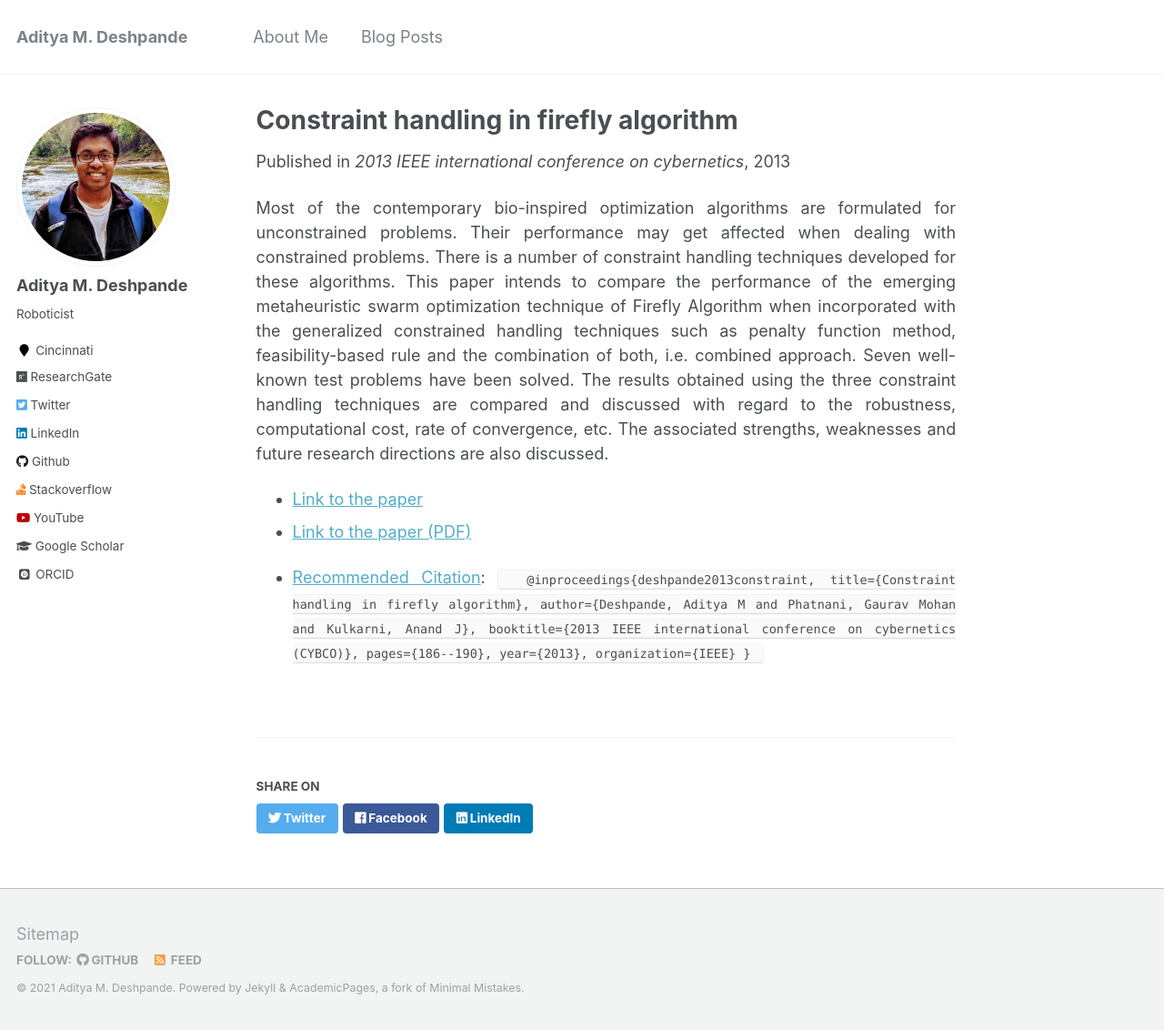
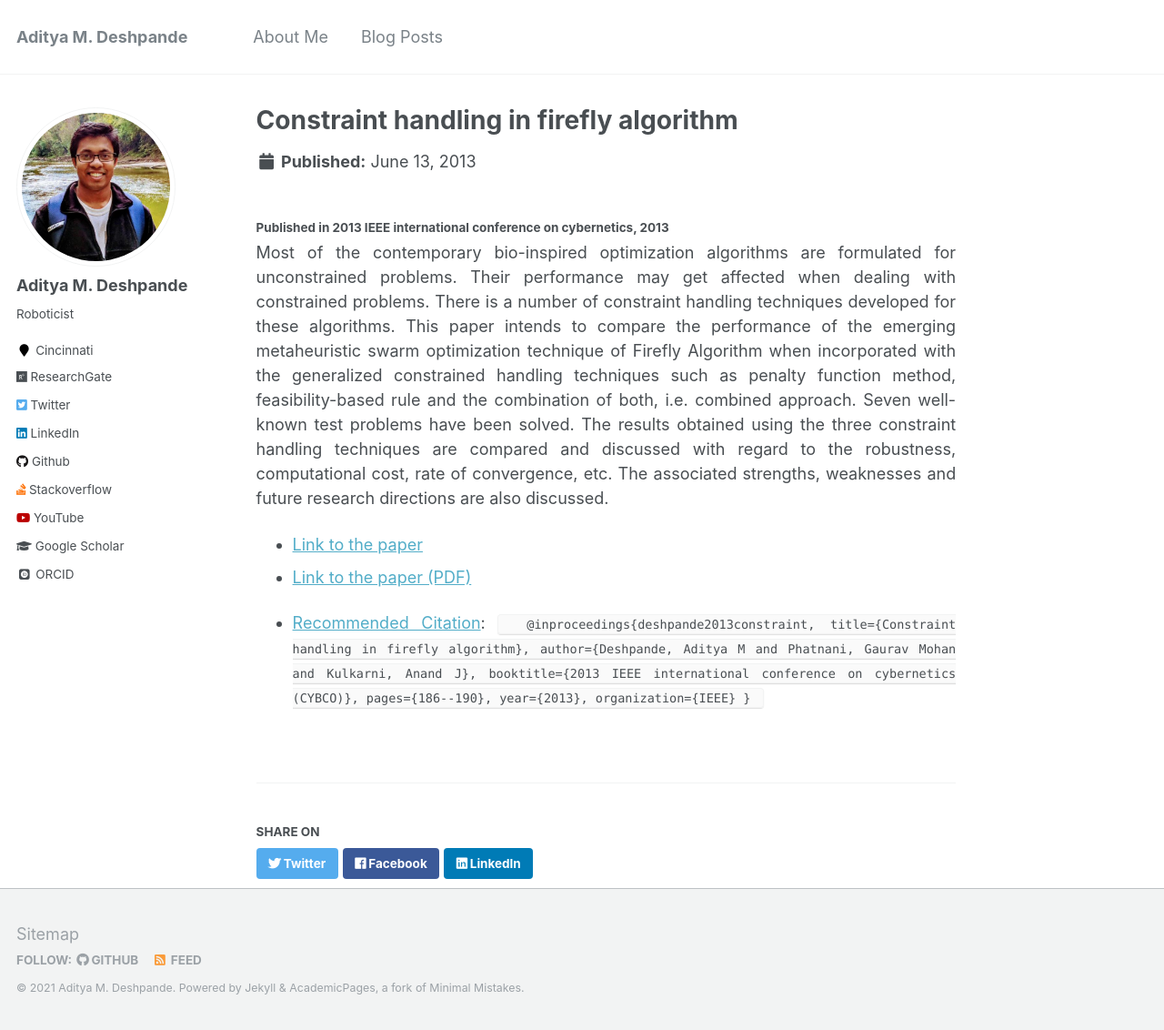
Before and after one commit to adipandas/adipandas.github.io, a Jekyll site: the page built from _publications/2013-06-13-firefly.md, in a window 1280 px wide and 1132 px high. Shown: the whole window at 91% size. Built offline with Jekyll 4.4.1, drawn with Linux system fonts in a browser that asks for light colours; some web fonts are replaced.

Commit message:
Update 2013-06-13-firefly.md

```diff
--- a/_publications/2013-06-13-firefly.md
+++ b/_publications/2013-06-13-firefly.md
@@ -3,9 +3,10 @@
 collection: IEEE
 permalink:
 excerpt: ---
-venue: '2013 IEEE international conference on cybernetics'
+venue:
 ---
 
+#### Published in 2013 IEEE international conference on cybernetics, 2013
 
 Most of the contemporary bio-inspired optimization algorithms are formulated for unconstrained problems. Their performance may get affected when dealing with constrained problems. There is a number of constraint handling techniques developed for these algorithms. This paper intends to compare the performance of the emerging metaheuristic swarm optimization technique of Firefly Algorithm when incorporated with the generalized constrained handling techniques such as penalty function method, feasibility-based rule and the combination of both, i.e. combined approach. Seven well-known test problems have been solved. The results obtained using the three constraint handling techniques are compared and discussed with regard to the robustness, computational cost, rate of convergence, etc. The associated strengths, weaknesses and future research directions are also discussed.
 
```
